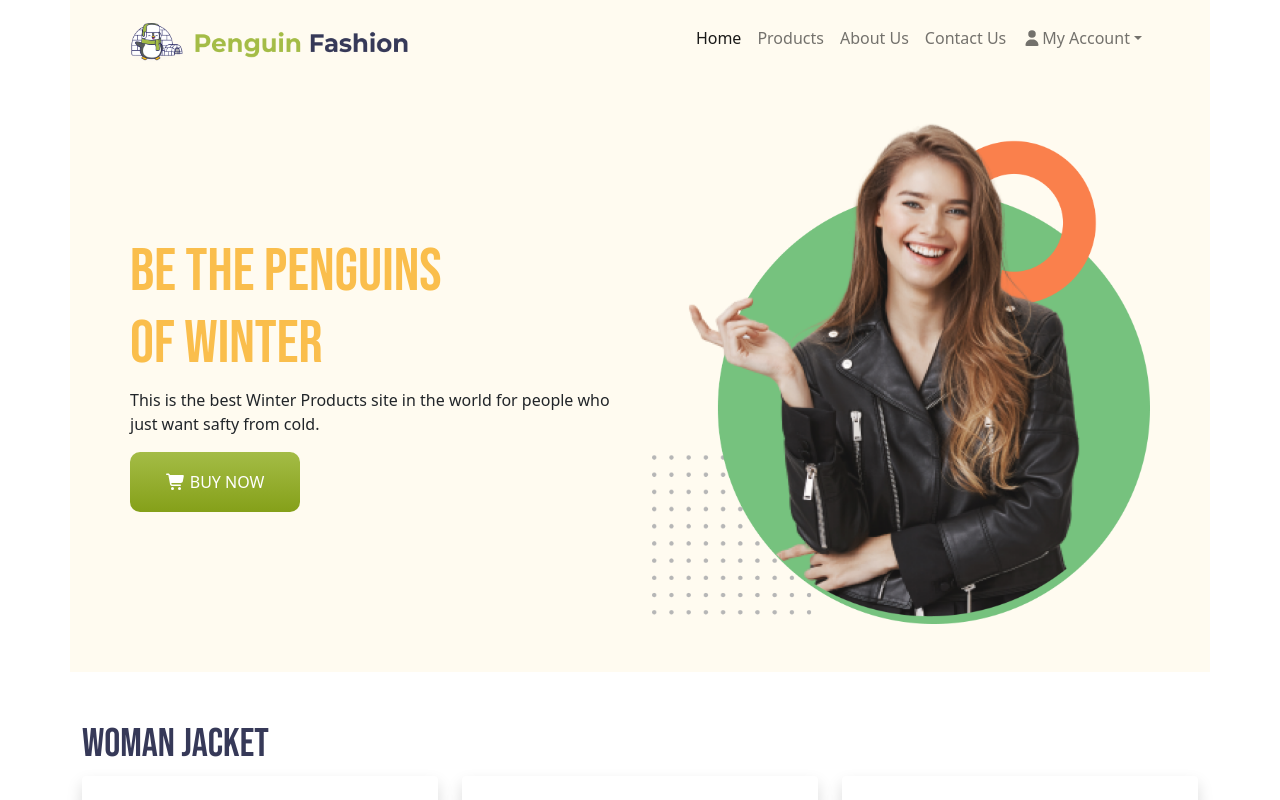
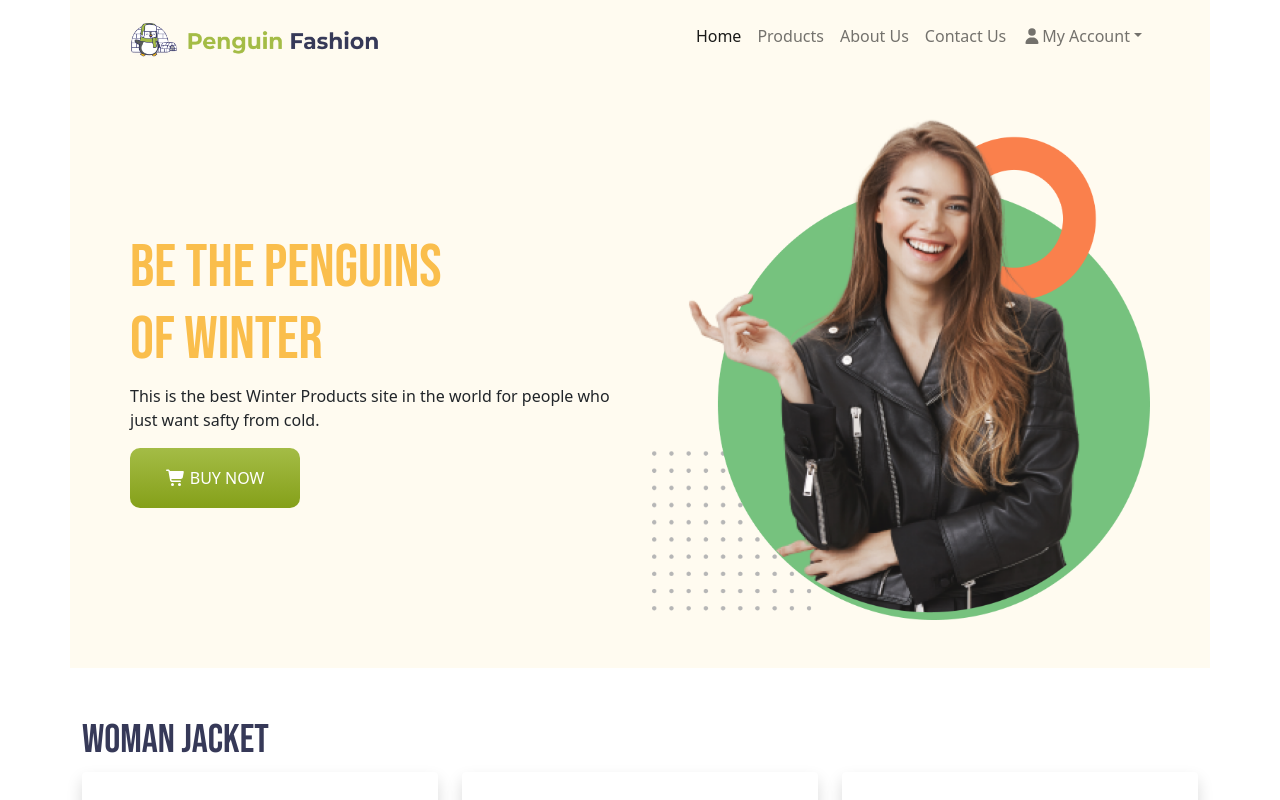
Before and after one commit to patwarymehedi/Assignment-2, a plain HTML site: page index.html in a window 1280 px wide. Shown: the top 800 px of the page. Drawn offline with Linux system fonts and the light colour scheme.

Commit message:
last commit

```diff
--- a/css/style.css
+++ b/css/style.css
@@ -8,8 +8,8 @@ header{
     width: 100%;
 }
 .navbar-brand img{
-    width: 280px;
-    height: 39.27px;
+    width: 250px;
+    height: 35px;
     margin-top: 10px;
 }
 .button{
```
